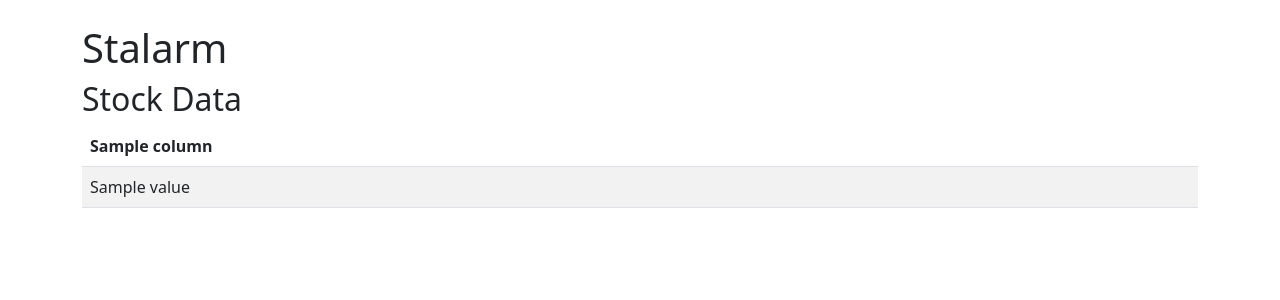
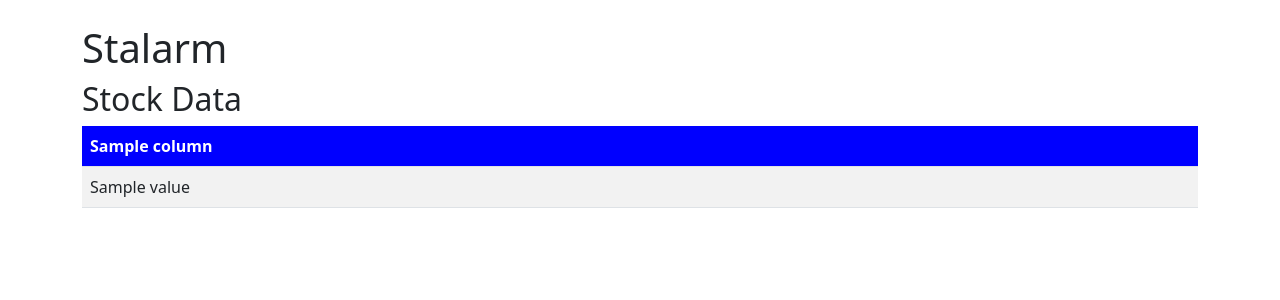
Before and after one commit to stelstel/stalarm, a Flask app: template app/templates/index.html in a window 1280 px wide. Shown: the top 300 px of the page. Run offline with Flask 3, Linux system fonts and the light colour scheme; the template is opened without the code that fills it: most values are stand-ins (such as "Sample title", 1, 10 or a date in 2020); parts of the project's set-up code (start-up, migrations or seed data) failed here and were passed over; some libraries are stand-ins or nearby versions.

Commit message:
Web cosmetics

```diff
--- a/app/stalarm.py
+++ b/app/stalarm.py
@@ -15,9 +15,8 @@ from functions import read_config_ini, convert_to_swedish_timezone, custom_sort
 
 # TODO add update_frequency to config.ini etc.
 # TODO Expand msg_to_user
-# TODO historic, historical
-# TODO Change price decimals to 2
-# TODO raise -> increase
+# TODO historic, historical ?
+# TODO raise -> increase ?
 
 # Clear console
 os.system('cls')
--- a/app/static/style.css
+++ b/app/static/style.css
@@ -8,3 +8,8 @@
 .td-inc__limit_reached_after_decrease_limit_reached{
     font-weight: bold;
 }
+
+.table.table-striped thead tr th{
+    background-color: blue;
+    color: white; /* Optional: Make text color white to be visible on black background */
+}
```
